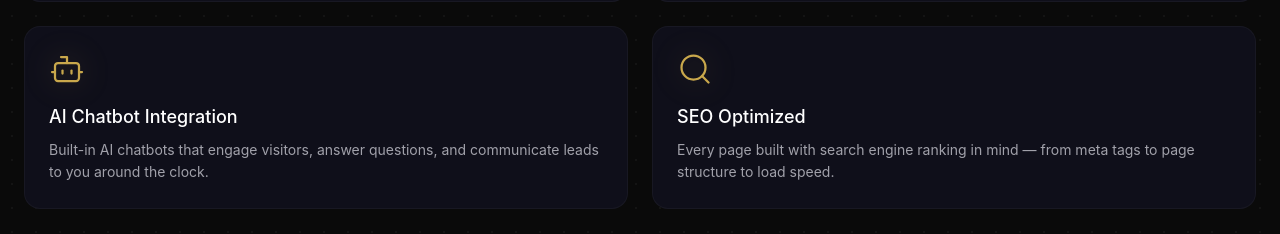
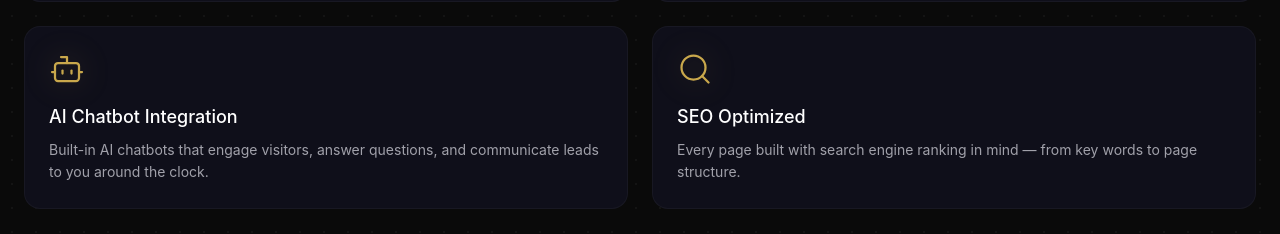
Before and after one commit to swilliams-vv/VisionaryVenturesLandingPage, a Next.js app: page /website-building in a window 1280 px wide. Shown: the part 980-1214 px from the top of the page. Built offline with nearby package versions, Linux system fonts and the light colour scheme.

Commit message:
Update page.js

```diff
--- a/app/website-building/page.js
+++ b/app/website-building/page.js
@@ -16,7 +16,7 @@ const features = [
   { icon: Zap, title: 'Lightning Fast Performance', desc: 'Sub-second load times built on modern frameworks. Speed is SEO and speed is conversion.' },
   { icon: MonitorSmartphone, title: 'Mobile-First Design', desc: 'Every website we build looks and performs flawlessly on any device, screen size, or browser.' },
   { icon: Bot, title: 'AI Chatbot Integration', desc: 'Built-in AI chatbots that engage visitors, answer questions, and communicate leads to you around the clock.' },
-  { icon: Search, title: 'SEO Optimized', desc: 'Every page built with search engine ranking in mind — from meta tags to page structure to load speed.' },
+  { icon: Search, title: 'SEO Optimized', desc: 'Every page built with search engine ranking in mind — from key words to page structure.' },
 ]
 
 export default function WebsiteBuildingPage() {
```
